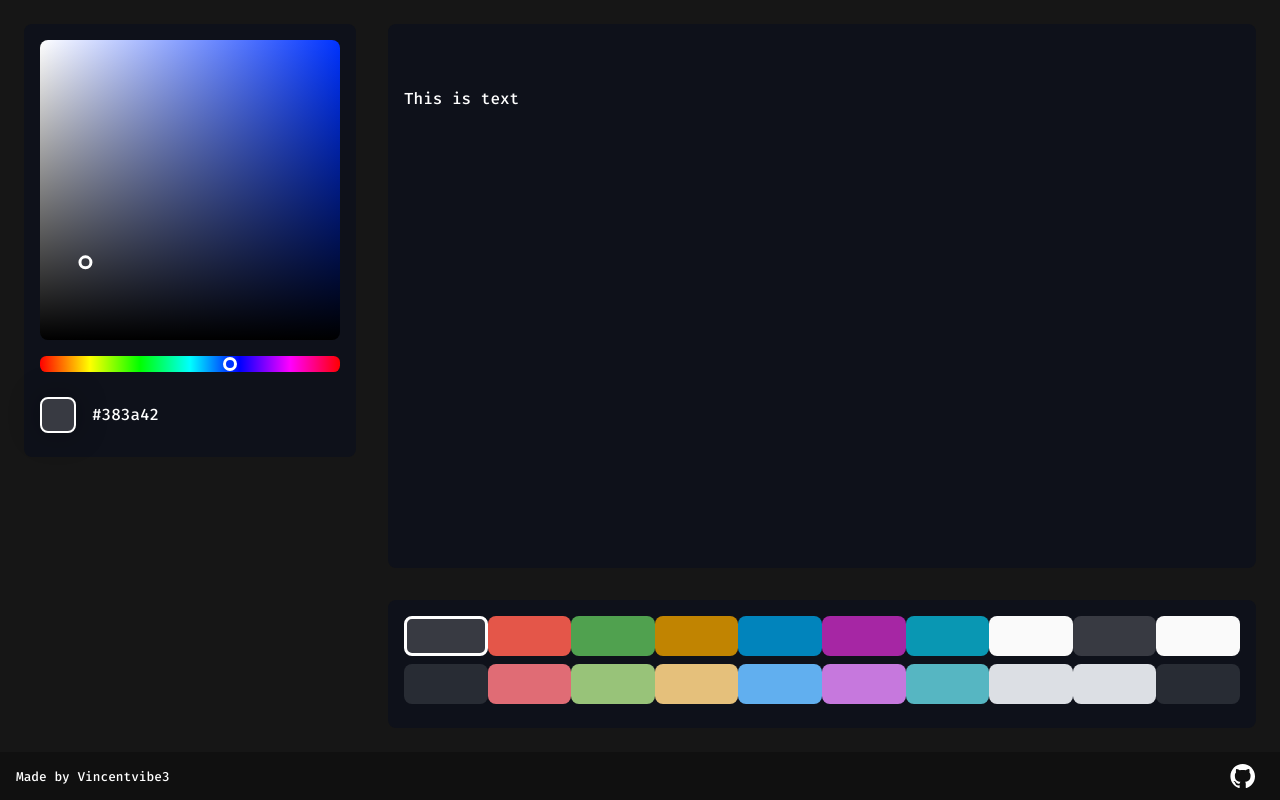
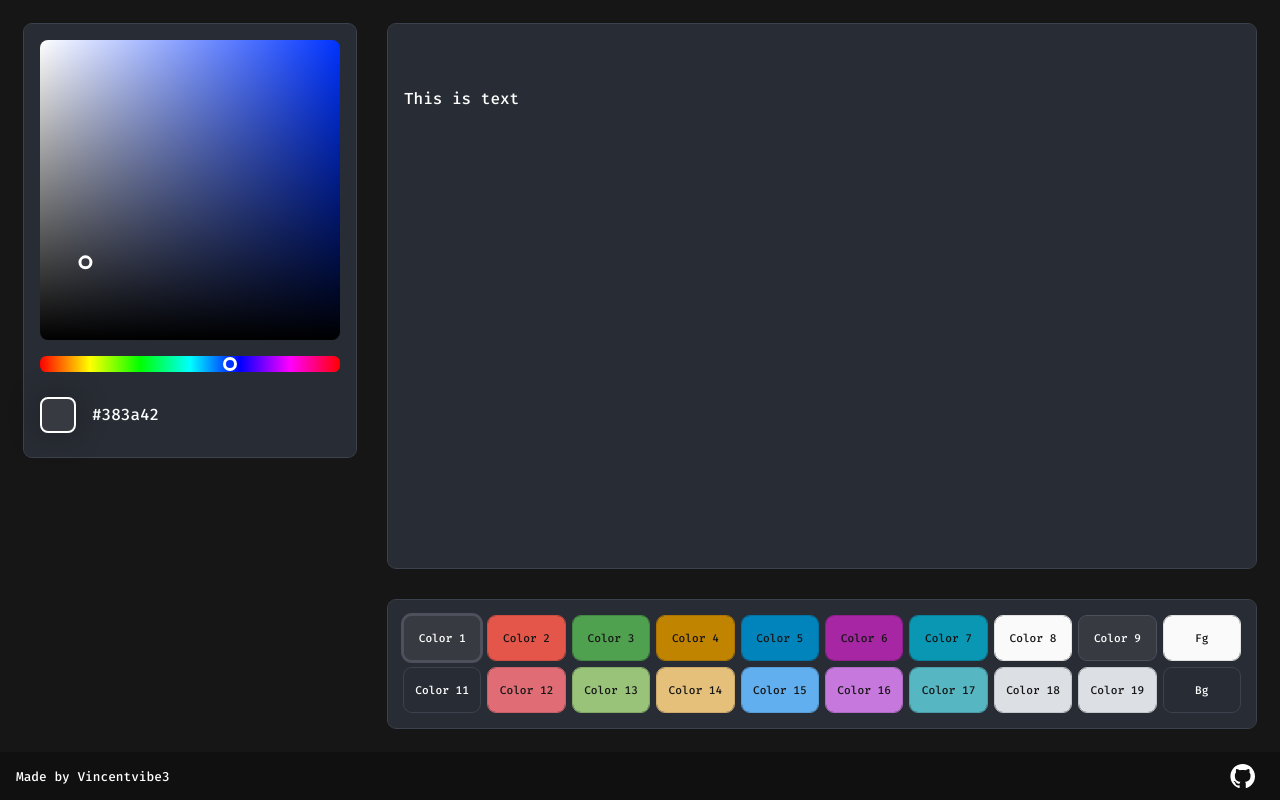
Before and after one commit to Vincentvibe3/custom.terminal, a Svelte app: page / in a window 1280 px wide. Built offline with nearby package versions, Linux system fonts and the light colour scheme.

Commit message:
added dynamic background color

```diff
--- a/src/components/ColorPicker.svelte
+++ b/src/components/ColorPicker.svelte
@@ -2,9 +2,9 @@
 	import { onMount } from 'svelte'
 	import ControlThumb from './ControlThumb.svelte';
 	import type { Thumb } from './ControlThumb.svelte'
-	import { activeButton, ColorButton } from './Colors.svelte'
-	import { RGB2HSV, RGBColor } from '../scripts/colorConversion';
-	import { HSV2RGB } from '../scripts/colorConversion';
+	import { activeButton, buttons, ColorButton } from './Colors.svelte'
+	import { RGB2HEX, RGB2HSV, HSV2RGB } from '../scripts/colorUtils';
+	import { renderBorders } from '../scripts/rendering';
 
 	let canvas:HTMLCanvasElement;
 	let slider:HTMLInputElement;
@@ -19,9 +19,14 @@
 	let isDrawingSlider = false;
 	let isDrawing = false;
 
+	let containers = document.getElementsByClassName("container") as HTMLCollectionOf<HTMLElement>
+
 	export let currentColor = {
 		h:0, s:1, v:1
 	}
+
+	let currentColorRGB = HSV2RGB(currentColor);
+	let currentColorHEX = RGB2HEX(currentColorRGB);
 
 	interface Coords {
 		x:number,
@@ -38,25 +43,34 @@
 		drawColorPicker(canvas, currentColor.h)
 		updateCanvasThumb()
 		updateSliderThumb()
-		displayValues(HSV2RGB(currentColor))
+		displayValues()
+		let tempColor = currentColor
+		currentColor = RGB2HSV(buttons[buttons.length-1].color)
+		currentColorRGB = HSV2RGB(currentColor)
+		currentColorHEX = RGB2HEX(currentColorRGB)
+		updateContainers()
+		currentColor = tempColor
 	})
 
-	function setZeros(text:string):string{
-		let length = text.length
-		let zeros = ""
-		for (let amount = 2-length; amount>0; amount--){
-			zeros+="0"
+	function displayValues(){
+		currentColorRGB = HSV2RGB(currentColor)
+		currentColorHEX = RGB2HEX(currentColorRGB)
+		valueDisplay.textContent = currentColorHEX
+		currentColorDisplay.style.backgroundColor = currentColorHEX
+		activeButton.element.style.backgroundColor = currentColorHEX
+		activeButton.color = currentColorRGB
+		if (activeButton.id==="Bg"){
+			renderBorders(activeButton.element, currentColor, "0.2rem")
+			updateContainers()
 		}
-		return zeros+text
 	}
 
-	function displayValues(color:RGBColor){
-		let r = setZeros(Math.round(color.r).toString(16))
-		let g = setZeros(Math.round(color.g).toString(16))
-		let b = setZeros(Math.round(color.b).toString(16))
-		valueDisplay.textContent = `#${r}${g}${b}`
-		currentColorDisplay.style.backgroundColor = `rgb(${color.r}, ${color.g}, ${color.b})`
-		activeButton.element.style.backgroundColor = `rgb(${color.r}, ${color.g}, ${color.b})`
+	function updateContainers(){
+		for (let i=0; i<containers.length; i++){
+			let element = containers[i]
+			element.style.backgroundColor = currentColorHEX
+			renderBorders(element, currentColor, "0.1rem")
+		}
 	}
 
 	function updateCurrentColor(coords:Coords){
@@ -105,7 +119,7 @@
 			drawColorPicker(canvas, currentColor.h)
 			updateCanvasThumb()
 			updateSliderThumb()
-			displayValues(HSV2RGB(currentColor))
+			displayValues()
 			previousActive = activeButton
 		}
 		if (isDrawing === true) {
@@ -115,9 +129,6 @@
     		currentColor.h = (coords.x)/slider.clientWidth*360
     		slider.value = String(currentColor.h)
 			handleSliderUpdate(e)
-		}
-		if (isDrawing||isDrawingSlider){
-			displayValues(HSV2RGB(currentColor))
 		}
 	});
 
@@ -129,7 +140,6 @@
 			handleSliderUpdate(e)
 			isDrawingSlider = false
 		}
-		displayValues(HSV2RGB(currentColor))
 	});
 
 	function updateSliderThumb(){
@@ -147,6 +157,7 @@
 		let coords = getPosition(event.pageX, event.pageY, canvas)
 		updateCurrentColor(coords)
 		updateCanvasThumb()
+		displayValues()
 		isDrawing = true
 	}
 
@@ -154,7 +165,10 @@
 		drawColorPicker(canvas, currentColor.h)
 		updateCanvasThumb()
 		updateSliderThumb()
-		isDrawingSlider= true
+		displayValues()
+		if (event.type == "mousedown"){
+			isDrawingSlider= true
+		}
 	}
 
 </script>
--- a/src/components/Colors.svelte
+++ b/src/components/Colors.svelte
@@ -1,29 +1,54 @@
 <script context="module" lang="ts">
-    import type { RGBColor } from "../scripts/colorConversion";
+    import { RGB2HSV, RGBColor } from "../scripts/colorUtils"
+
     export class ColorButton{
         element:HTMLElement
         color:RGBColor
         id:string
 
         constructor(index:number){
-            this.id = `color${index}`
+            if (index==9){
+                this.id = "Fg"
+            } else if (index == 19){
+                this.id = "Bg"
+            } else {
+                this.id = `Color ${index+1}`
+            }
+
+        }
+
+        setElementLabel(){
+            this.element.innerHTML = this.id
+            this.setLabelColor()
+        }
+
+        setLabelColor(){
+            let hsvColor = RGB2HSV(this.color)
+            let labelColor:string;
+            if (hsvColor.v>0.5){
+                labelColor = "#161616"
+            } else {
+                labelColor = "#ffffff"
+            }
+            this.element.style.color = labelColor
         }
 
         setElementColor(){
             this.element.style.backgroundColor = `rgb(${this.color.r}, ${this.color.g}, ${this.color.b})`
         }
     }
+
     export let activeButton:ColorButton;
+    export let buttons:ColorButton[] = [];
 
 </script>
 
 <script lang="ts">
     import { onMount } from "svelte";
-    import { HEX2RGB } from "../scripts/colorConversion"
+    import { HEX2RGB } from "../scripts/colorUtils";
+    import { renderBorders } from "../scripts/rendering";
 
     let buttonCount = 20
-
-    export let buttons = [];
 
     //one half theme
     let defaultColors = ["#383a42", "#e45649", "#50a14f", "#c18401", "#0184bc", "#a626a4", "#0997b3", "#fafafa", "#383a42", "#fafafa",
@@ -39,6 +64,7 @@
     onMount(()=> {
         buttons.forEach(function(value){
             value.setElementColor()
+            value.setElementLabel()
         })
         select(0)
     })
@@ -46,25 +72,28 @@
 
     function select(id:number){
         activeButton = buttons[id]
-        let activeStyle = "white 0.2rem solid"
-        let inactiveStyle = "none"
         buttons.forEach(function(value:ColorButton, key){
             if (key === id){
-                activeButton.element.style.border = activeStyle
+                renderBorders(value.element, RGB2HSV(value.color), "0.2rem")
             } else {
-                value.element.style.border = inactiveStyle
+                renderBorders(value.element, RGB2HSV(value.color), "0.1rem")
             }
         })
 
     }
 
     function hover(id:number, entry:boolean){
-        let button = buttons[id].element
-        console.log(button)
+        let button = buttons[id]
+        let element = buttons[id].element
+        let val = RGB2HSV(button.color).v
         if (entry){
-            button.style.filter = "brightness(50%)"
+            if (val>0.5){
+                element.style.filter = "brightness(80%)"
+            } else {
+                element.style.filter = "brightness(120%)"
+            }
         } else {
-            button.style.filter = "brightness(100%)"
+            element.style.filter = "brightness(100%)"
         }
 
     }
@@ -83,11 +112,15 @@
         padding: 1rem;
         grid-template-columns: repeat(10, 1fr);
         grid-template-rows: 1fr 1fr;
+        gap: 0.5rem 0.5rem;
 
         .clrButton{
+            margin: 0px;
             background-color: #fafafa;
             border: none;
             border-radius: 0.5rem;
+            font-size: 0.7rem;
+            font-weight: 500;
         }
 
     }
--- a/src/components/ControlThumb.svelte
+++ b/src/components/ControlThumb.svelte
@@ -1,7 +1,6 @@
 <script context='module' lang="ts">
 
-    import {HSVColor, HSV2RGB} from '../scripts/colorConversion'
-    import { createEventDispatcher, onMount } from 'svelte';
+    import {HSVColor, HSV2RGB} from "../scripts/colorUtils"
 
     export class Thumb {
 
--- a/src/components/Footer.svelte
+++ b/src/components/Footer.svelte
@@ -4,7 +4,7 @@
 
 <footer>
     <p class="info">Made by Vincentvibe3</p>
-    <svg class="githubLogo "width="43.439" height="42.366" version="1.1" viewBox="0 0 43.439 42.366" xml:space="preserve" xmlns="http://www.w3.org/2000/svg"><g transform="matrix(1.3333 0 0 -1.3333 -332.26 389.17)"><g transform="translate(265.48 291.88)"><path d="m0 0c-8.995 0-16.288-7.293-16.288-16.29 0-7.197 4.667-13.302 11.14-15.457 0.815-0.149 1.112 0.354 1.112 0.786 0 0.386-0.014 1.411-0.022 2.77-4.531-0.984-5.487 2.184-5.487 2.184-0.741 1.882-1.809 2.383-1.809 2.383-1.479 1.01 0.112 0.99 0.112 0.99 1.635-0.115 2.495-1.679 2.495-1.679 1.453-2.489 3.813-1.77 4.741-1.353 0.148 1.052 0.568 1.77 1.034 2.177-3.617 0.411-7.42 1.809-7.42 8.051 0 1.778 0.635 3.232 1.677 4.371-0.168 0.412-0.727 2.068 0.159 4.311 0 0 1.368 0.438 4.48-1.67 1.299 0.362 2.693 0.542 4.078 0.548 1.383-6e-3 2.777-0.186 4.078-0.548 3.11 2.108 4.475 1.67 4.475 1.67 0.889-2.243 0.33-3.899 0.162-4.311 1.044-1.139 1.675-2.593 1.675-4.371 0-6.258-3.809-7.635-7.438-8.038 0.585-0.503 1.106-1.497 1.106-3.017 0-2.177-0.02-3.934-0.02-4.468 0-0.436 0.293-0.943 1.12-0.784 6.468 2.159 11.131 8.26 11.131 15.455 0 8.997-7.294 16.29-16.291 16.29" style="fill-rule:evenodd;fill:#ffffff"/></g></g></svg>
+    <a class="githubLogo" href="https://github.com/Vincentvibe3/custom.terminal"><svg width="43.439" height="42.366" version="1.1" viewBox="0 0 43.439 42.366" xml:space="preserve" xmlns="http://www.w3.org/2000/svg"><g transform="matrix(1.3333 0 0 -1.3333 -332.26 389.17)"><g transform="translate(265.48 291.88)"><path d="m0 0c-8.995 0-16.288-7.293-16.288-16.29 0-7.197 4.667-13.302 11.14-15.457 0.815-0.149 1.112 0.354 1.112 0.786 0 0.386-0.014 1.411-0.022 2.77-4.531-0.984-5.487 2.184-5.487 2.184-0.741 1.882-1.809 2.383-1.809 2.383-1.479 1.01 0.112 0.99 0.112 0.99 1.635-0.115 2.495-1.679 2.495-1.679 1.453-2.489 3.813-1.77 4.741-1.353 0.148 1.052 0.568 1.77 1.034 2.177-3.617 0.411-7.42 1.809-7.42 8.051 0 1.778 0.635 3.232 1.677 4.371-0.168 0.412-0.727 2.068 0.159 4.311 0 0 1.368 0.438 4.48-1.67 1.299 0.362 2.693 0.542 4.078 0.548 1.383-6e-3 2.777-0.186 4.078-0.548 3.11 2.108 4.475 1.67 4.475 1.67 0.889-2.243 0.33-3.899 0.162-4.311 1.044-1.139 1.675-2.593 1.675-4.371 0-6.258-3.809-7.635-7.438-8.038 0.585-0.503 1.106-1.497 1.106-3.017 0-2.177-0.02-3.934-0.02-4.468 0-0.436 0.293-0.943 1.12-0.784 6.468 2.159 11.131 8.26 11.131 15.455 0 8.997-7.294 16.29-16.291 16.29" style="fill-rule:evenodd;fill:#ffffff"/></g></g></svg></a>
 </footer>
 
 <style lang="scss">
@@ -27,6 +27,11 @@
         .githubLogo{
             margin-right: 1rem;
             height: 50%;
+
+            svg {
+                height: 100%;
+            }
+
         }
 
     }
--- a/src/scripts/colorConversion.ts
+++ b/src/scripts/colorUtils.ts
@@ -16,6 +16,22 @@
   let hexG = hex.slice(2, 4)
   let hexB = hex.slice(4, 6)
   return {r:parseInt(hexR, 16), g:parseInt(hexG, 16), b:parseInt(hexB, 16)}
+}
+
+function setZeros(text:string):string{
+  let length = text.length
+  let zeros = ""
+  for (let amount = 2-length; amount>0; amount--){
+    zeros+="0"
+  }
+  return zeros+text
+}
+
+export function RGB2HEX(color:RGBColor){
+  let r = setZeros(Math.round(color.r).toString(16))
+		let g = setZeros(Math.round(color.g).toString(16))
+		let b = setZeros(Math.round(color.b).toString(16))
+		return `#${r}${g}${b}`
 }
 
 export function RGB2HSV(color:RGBColor){
--- /dev/null
+++ b/src/scripts/rendering.ts
@@ -0,0 +1,14 @@
+import { HSV2RGB, HSVColor, RGB2HEX } from "./colorUtils";
+
+export function renderBorders(element:HTMLElement, color:HSVColor, weight:string){
+    let borderColor = {h:color.h, s:color.s, v:color.v}
+    if (color.v == 0){
+        borderColor.s = 0
+    }
+    if (color.v > 0.5){
+        borderColor.v = borderColor.v-0.1
+    } else {
+        borderColor.v = borderColor.v+0.1
+    }
+    element.style.outline = `${RGB2HEX(HSV2RGB(borderColor))} ${weight} solid`
+}
--- a/src/scss/variables.scss
+++ b/src/scss/variables.scss
@@ -1,2 +1,2 @@
 $color: white;
-$defaultBG: #0e111a
+$defaultBG: #282c34
```
